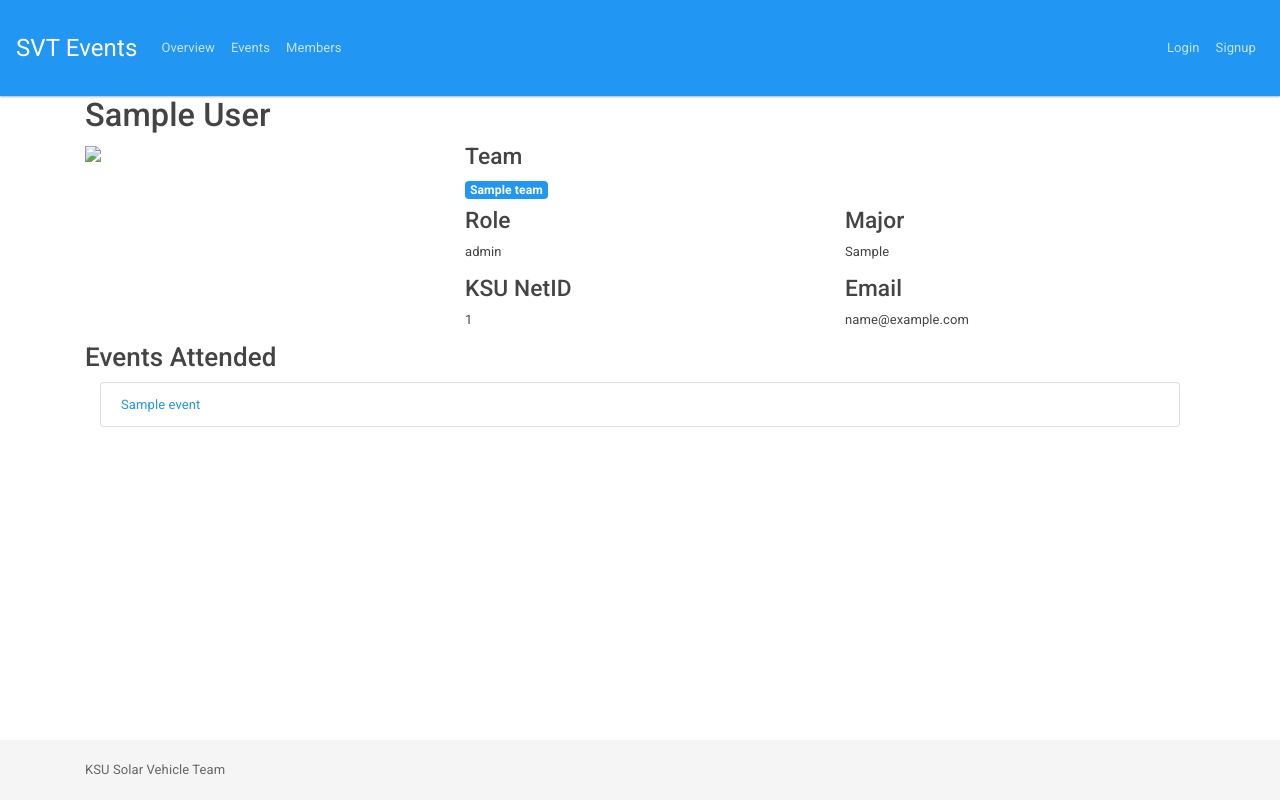
After one commit to ksu-svt/svt-event-web-app, a Django app: page /members/1/ in a window 1280 px wide. The commit adds this page. Run offline with Django 3.2, Linux system fonts and the light colour scheme; tables that the repository leaves empty hold one stand-in row (values such as "Sample post"); some libraries are stand-ins or nearby versions.

Commit message:
Added detail pages to display each entries information.

```diff
--- /dev/null
+++ b/event_manager/static/event_manager/css/main.css
@@ -0,0 +1,17 @@
+/* Sticky footer styles
+-------------------------------------------------- */
+html {
+  position: relative;
+  min-height: 100%;
+}
+body {
+  margin-bottom: 60px; /* Margin bottom by footer height */
+}
+.footer {
+  position: absolute;
+  bottom: 0;
+  width: 100%;
+  height: 60px; /* Set the fixed height of the footer here */
+  line-height: 60px; /* Vertically center the text there */
+  background-color: #f5f5f5;
+}
--- a/event_manager/templates/base.html
+++ b/event_manager/templates/base.html
@@ -6,6 +6,7 @@
     <!-- Base HTML Template (Handling Bootstrap) -->
     <script src="{% static "event_manager/js/jquery.min.js" %}"></script>
     <link rel="stylesheet" href="{% static "event_manager/css/bootstrap.min.css" %}">
+    <link rel="stylesheet" href="{% static "event_manager/css/main.css" %}">
 
     {% block head %}
     <title> Base </title>
@@ -16,5 +17,6 @@
     {% block body %}
     <h1>Base</h1>
     {% endblock %}
+    {% include "event_manager/footer.html" %}
 </body>
 </html>
--- a/event_manager/templates/event_manager/event_list.html
+++ b/event_manager/templates/event_manager/event_list.html
@@ -21,7 +21,7 @@
                       <h4 class="card-title">{{ event.title }}</h4>
                       <h6 class="card-subtitle mb-2 text-muted">{{ event.team }}</h6>
                       <p class="card-text">{{ event.description }}</p>
-                      <a href="#" class="card-link">View Detail</a>
+                      <a href="{% url 'event-detail' event.id %}" class="card-link">View Detail</a>
                     </div>
                   </div>
                 </div>
--- /dev/null
+++ b/event_manager/templates/event_manager/footer.html
@@ -0,0 +1,5 @@
+<footer class="footer">
+      <div class="container">
+        <span class="text-muted">KSU Solar Vehicle Team</span>
+      </div>
+</footer>
--- /dev/null
+++ b/event_manager/templates/event_manager/items_list.html
@@ -0,0 +1,7 @@
+<ul class="list-group">
+    {% for object in queryset %}
+        <li class="list-group-item">
+            <a href="{% url template_name object.pk %}">{{ object }}</a>
+        </li>
+    {% endfor %}
+</ul>
--- /dev/null
+++ b/event_manager/templates/event_manager/member_detail.html
@@ -0,0 +1,77 @@
+<!-- HTML Document Comes From Base -->
+{% extends 'base.html' %}
+
+    {% block head %}
+    <title>Index</title>
+    {% endblock %}
+
+    {% block body %}
+        <div class="container">
+            <h1>
+                {% if member.user.get_full_name %}
+                    {{ member.user.get_full_name }}
+                {% else %}
+                    {{ member.user.username }}
+                {% endif %}
+            </h1>
+            <div class="row">
+                <div class="col-4">
+                    <img class="img-fluid" src="http://via.placeholder.com/350x350">
+                </div>
+                <div class="col-8">
+                    <h3>Team</h3>
+                    {% for team in member.user.team_members.all %}
+                        <h5><span class="badge badge-primary">{{ team.title }}</span></h5>
+                    {% endfor %}
+                    <div class="row">
+                        <div class="col">
+                            <h3>Role</h3>
+                            <p>
+                                {% if member.role %}
+                                    {{ member.role }}
+                                {% else %}
+                                    Member
+                                {% endif %}
+                            </p>
+                        </div>
+                        <div class="col">
+                            <h3>Major</h3>
+                            <p>
+                                {% if member.major %}
+                                    {{ member.major }}
+                                {% else %}
+                                    Undeclared
+                                {% endif %}
+                            </p>
+                        </div>
+                    </div>
+                    <div class="row">
+                        <div class="col">
+                            <h3>KSU NetID</h3>
+                            <p>
+                                {% if member.netid %}
+                                    {{ member.netid }}
+                                {% else %}
+                                    No NetID
+                                {% endif %}
+                            </p>
+                        </div>
+                        <div class="col">
+                            <h3>Email</h3>
+                            <p>
+                                {% if member.user.email %}
+                                    {{ member.user.email }}
+                                {% else %}
+                                    No Email Provided
+                                {% endif %}
+                            </p>
+                        </div>
+                    </div>
+                </div>
+            </div>
+            <h2>Events Attended</h2>
+            <div class="col-12">
+                {% include 'event_manager/items_list.html' with queryset=member.user.members.all template_name='event-detail' %}
+            </div>
+        </div>
+    {% endblock %}
--- a/event_manager/templates/event_manager/member_list.html
+++ b/event_manager/templates/event_manager/member_list.html
@@ -45,12 +45,11 @@
                         </h6>
 
                         <p class="card-text">fjeowifj</p>
-                        <a href="#" class="card-link">View Detail</a>
+                        <a href="{% url 'member-detail' member.id %}" class="card-link">View Detail</a>
                     </div>
                 </div>
             {% empty %}
                 <p>No members so far...</p>
             {% endfor %}
         </div>
-
     {% endblock %}
--- a/event_manager/templates/event_manager/navbar.html
+++ b/event_manager/templates/event_manager/navbar.html
@@ -1,3 +1,5 @@
+{% load group_tags %}
+
 <nav class="navbar navbar-expand-lg navbar-dark bg-primary">
   <a class="navbar-brand" href="/">SVT Events</a>
   <button class="navbar-toggler" type="button" data-toggle="collapse" data-target="#navbarColor01" aria-controls="navbarColor01" aria-expanded="false" aria-label="Toggle navigation">
@@ -19,7 +21,14 @@
     <span class="navbar-text">
         <ul class="navbar-nav mr-auto">
             {% if user.is_authenticated %}
-                <span>Welcome, {{ user.username }}. Thanks for logging in.</span>
+                <li class="nav-item">
+                    <span>Welcome, {{ user.username }}. Thanks for logging in.</span>
+                </li>
+                {% if request.user|has_group:"officers" %}<!--for officers-->
+                    <li class="nav-item">
+                        <a class="nav-link" href="{% url 'admin:index' %}">Admin</a>
+                    </li>
+                {% endif %}
                 <li class="nav-item">
                     <a class="nav-link" href="{% url 'logout' %}">Logout</a>
                 </li>
--- a/event_manager/urls.py
+++ b/event_manager/urls.py
@@ -1,6 +1,7 @@
-from django.conf.urls import url
+from django.conf.urls import url, include
+from django.contrib import admin
 
-from event_manager.views import EventListView, MemberListView
+from event_manager.views import EventListView, MemberListView, EventDetailView, MemberDetailView
 from . import views
 
 urlpatterns = [
@@ -10,5 +11,7 @@ urlpatterns = [
     url(r'^signup/$', views.signup_form, name='signup'),
     url(r'^logout/$', views.logout, name='logout'),
     url(r'^events/$', EventListView.as_view(), name='event-list'),
+    url(r'^events/(?P<pk>\d+)/$', EventDetailView.as_view(), name='event-detail'),
     url(r'^members/$', MemberListView.as_view(), name='member-list'),
+    url(r'^members/(?P<pk>\d+)/$', MemberDetailView.as_view(), name='member-detail'),
 ]
--- a/event_manager/views.py
+++ b/event_manager/views.py
@@ -11,7 +11,7 @@ from django.contrib.auth.forms import UserCreationForm, AuthenticationForm
 from django import forms
 from django.contrib.auth.models import User
 from django.utils import timezone
-from django.views.generic import ListView
+from django.views.generic import ListView, DetailView
 
 from .forms import UserCreateForm,MemberCreateForm
 from django.contrib.auth.views import logout as lout
@@ -32,9 +32,25 @@ class EventListView(LoginRequiredMixin, ListView):
         context['now'] = timezone.now()
         return context
 
+class EventDetailView(DetailView):
+    model = Event
+
+    def get_context_data(self, **kwargs):
+        context = super().get_context_data(**kwargs)
+        context['now'] = timezone.now()
+        return context
+
 class MemberListView(LoginRequiredMixin, ListView):
     model = Member
     login_url = '/login/'
+
+    def get_context_data(self, **kwargs):
+        context = super().get_context_data(**kwargs)
+        context['now'] = timezone.now()
+        return context
+
+class MemberDetailView(DetailView):
+    model = Member
 
     def get_context_data(self, **kwargs):
         context = super().get_context_data(**kwargs)
```
Also changed, not shown: event_manager/templates/event_manager/event_detail.html (added, +37 -0 lines), event_manager/migrations/0002_auto_20180109_1907.py (added), event_manager/migrations/0003_auto_20180109_1914.py (added).
